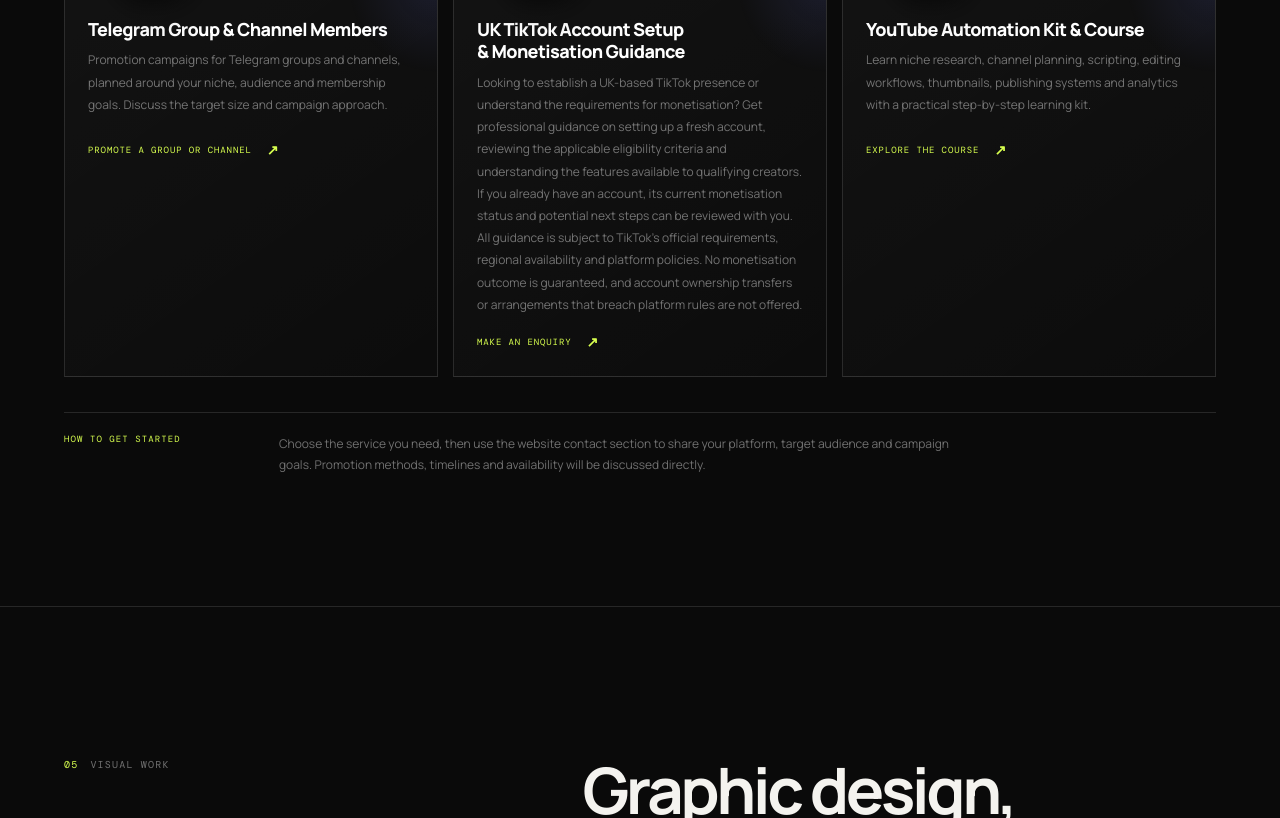
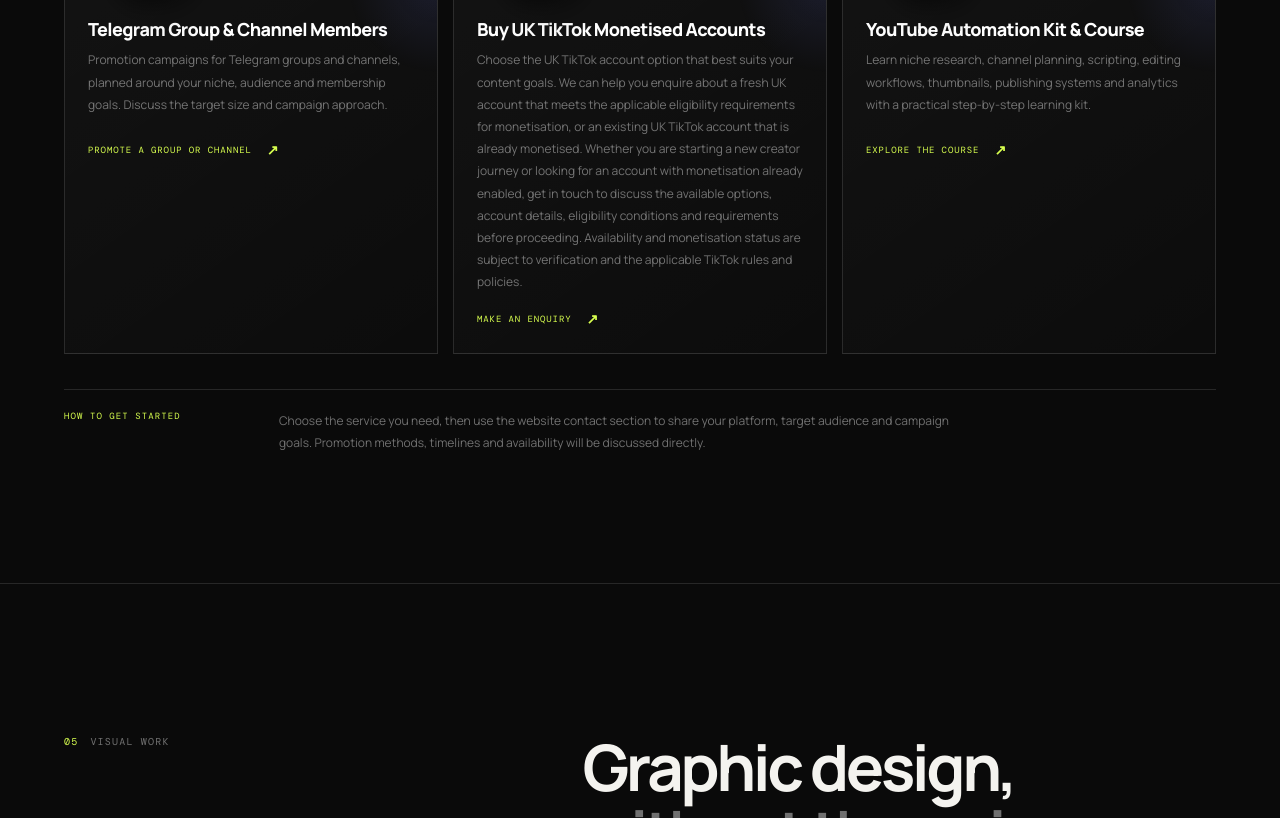
Before and after one commit to websites-uk/DavidWix, a website: page index.html in a window 1280 px wide. Shown: the part 5994-6812 px from the top of the page. Drawn offline with nearby package versions, Linux system fonts and the light colour scheme.

Commit message:
Update UK TikTok monetised account service copy

```diff
--- a/index.html
+++ b/index.html
@@ -363,8 +363,8 @@
         <article class="growth-service-card">
           <div class="growth-service-top"><span>05 / VIDEO STRATEGY</span><span class="growth-service-arrow">↗</span></div>
           <div class="growth-3d-icon brand-logo-icon icon-tiktok-logo" aria-hidden="true"><i class="fa-brands fa-tiktok"></i></div>
-          <h4>UK TikTok Account Setup &amp; Monetisation Guidance</h4>
-          <p>Looking to establish a UK-based TikTok presence or understand the requirements for monetisation? Get professional guidance on setting up a fresh account, reviewing the applicable eligibility criteria and understanding the features available to qualifying creators. If you already have an account, its current monetisation status and potential next steps can be reviewed with you. All guidance is subject to TikTok’s official requirements, regional availability and platform policies. No monetisation outcome is guaranteed, and account ownership transfers or arrangements that breach platform rules are not offered.</p>
+          <h4>Buy UK TikTok Monetised Accounts</h4>
+          <p>Choose the UK TikTok account option that best suits your content goals. We can help you enquire about a fresh UK account that meets the applicable eligibility requirements for monetisation, or an existing UK TikTok account that is already monetised. Whether you are starting a new creator journey or looking for an account with monetisation already enabled, get in touch to discuss the available options, account details, eligibility conditions and requirements before proceeding. Availability and monetisation status are subject to verification and the applicable TikTok rules and policies.</p>
           <a href="#contact">Make an enquiry <b>↗</b></a>
         </article>
         <article class="growth-service-card">
```
